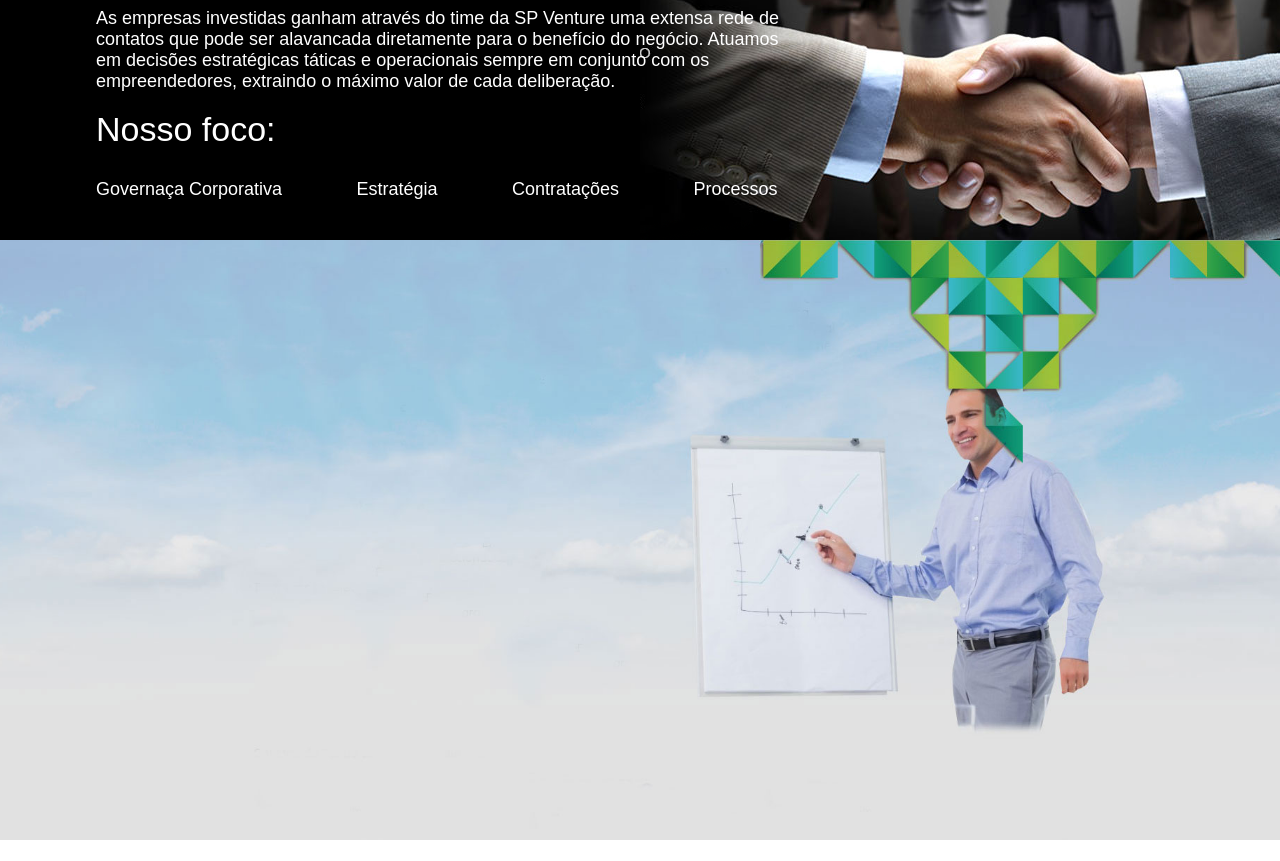
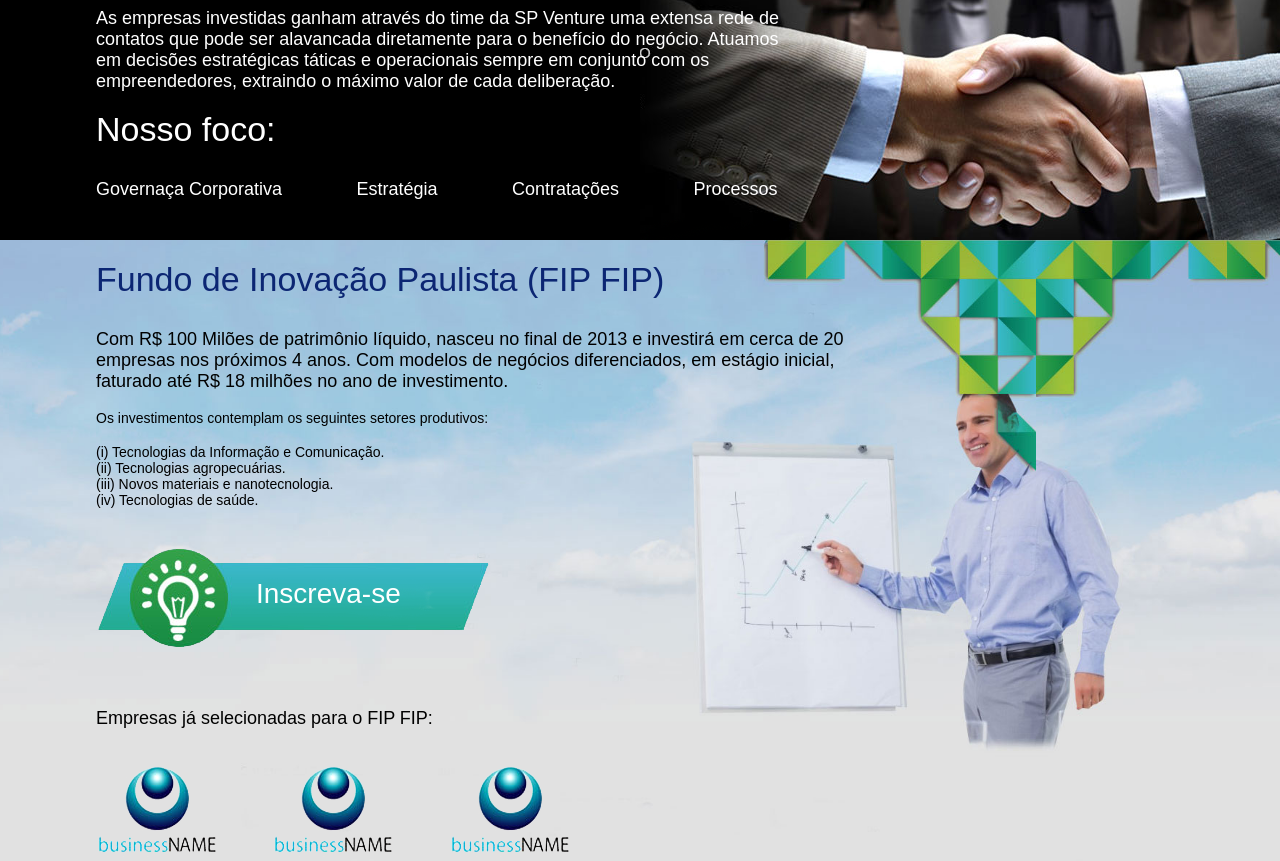
Before and after one commit to spventures/spventures.github.io, a PHP site: page / in a window 1280 px wide. Shown: the part 1983-2844 px from the top of the page. Before the commit the page ends 2823 px from the top, so only its background shows below. Run offline with PHP 8.4, Linux system fonts and the light colour scheme; some web fonts are replaced.

Commit message:
some iages

```diff
--- a/index.html
+++ b/index.html
@@ -104,6 +104,37 @@
 		</div>
 	</div>
 	<div id="fip">
+		<div class="wrapper">
+			<h1>
+				Fundo de Inovação Paulista (FIP FIP)
+			</h1>
+			<p>
+				Com R$ 100 Milões de patrimônio líquido, nasceu no final de 2013 e investirá em cerca de 20 empresas nos próximos 4 anos. Com modelos de negócios diferenciados, em estágio inicial, faturado até R$ 18 milhões no ano de investimento.
+			</p>
+			<br>
+			<p class="small">
+				Os investimentos contemplam os seguintes setores produtivos:
+			</p>
+			<br>
+			<p class="small">
+				(i) Tecnologias da Informação e Comunicação.
+				<br>
+				(ii) Tecnologias agropecuárias.
+				<br>
+				(iii) Novos materiais e nanotecnologia.
+				<br>
+				(iv) Tecnologias de saúde.
+			</p>
+			<a href="/" class="call-button">Inscreva-se</a>
+			<p>
+				Empresas já selecionadas para o FIP FIP:
+			</p>
+			<br>
+			<br>
+			<span><img src="company1.png" /></span>
+			<span><img src="company1.png" /></span>
+			<span><img src="company1.png" /></span>
+		</div>
 	</div>
 	<div id="criatec">
 	</div>
--- a/style.css
+++ b/style.css
@@ -156,9 +156,30 @@
 }
 
 #fip{
+	padding-top: 20px;
 	width: 100%;
-	height: 600px;
-	background: url("bg-fip.jpg") no-repeat;
+	background: url("bg-fip.jpg") no-repeat #E1E1E1;
 	background-position: center top;
 	background-size: cover;
 }
+
+#fip h1{ color: #0C2673;}
+#fip p{ width: 74%;}
+p.small{ font-size: 14px;}
+a.call-button{
+	width:390px;
+	height:100px;
+	background: url("call-action-button.png") no-repeat;
+	display: block;
+	margin: 40px 0 0 0;
+	font-size: 28px;
+	color: #fff;
+	text-decoration: none;
+	padding: 30px 0 30px 160px;
+}
+
+a.call-button:hover{ opacity: 0.6;}
+
+#fip span{
+	margin: 30px 50px 0 0;
+}
```
Also changed, not shown: call-action-button.png (added), company1.png (added).
